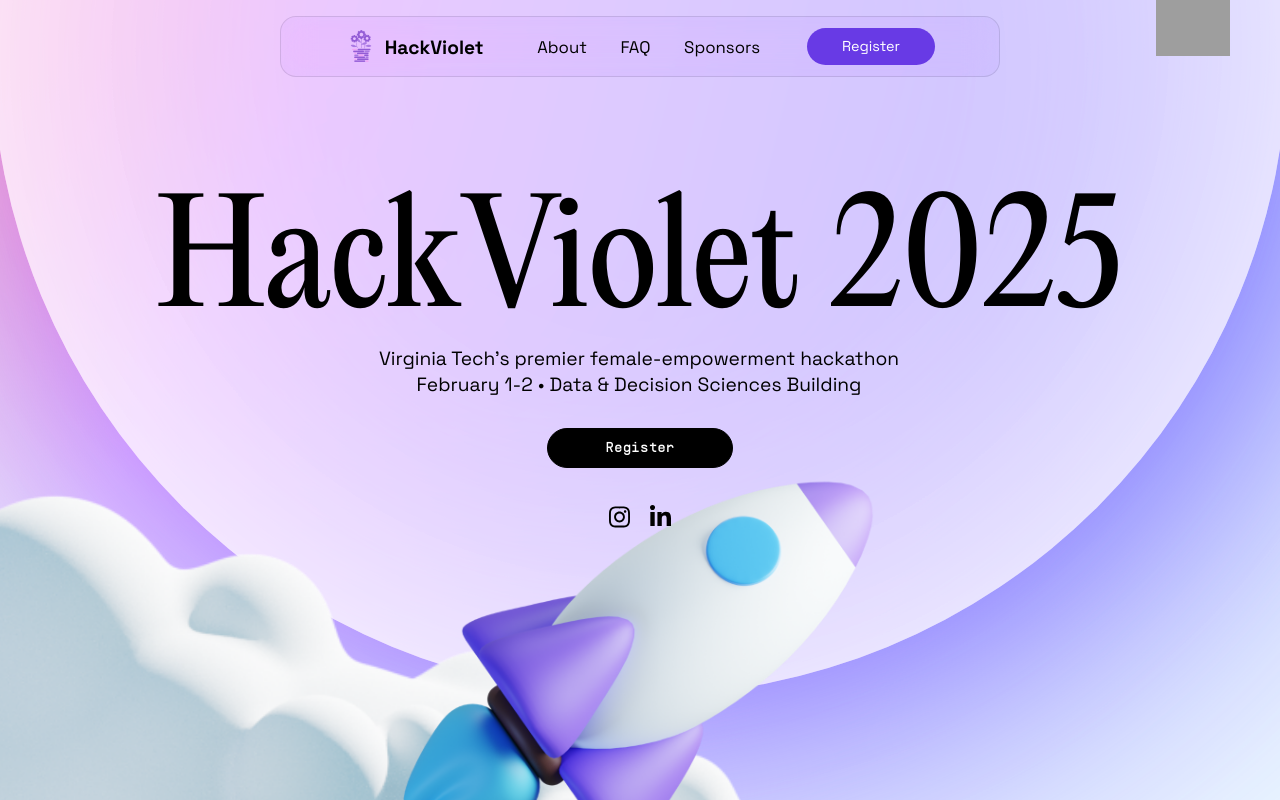
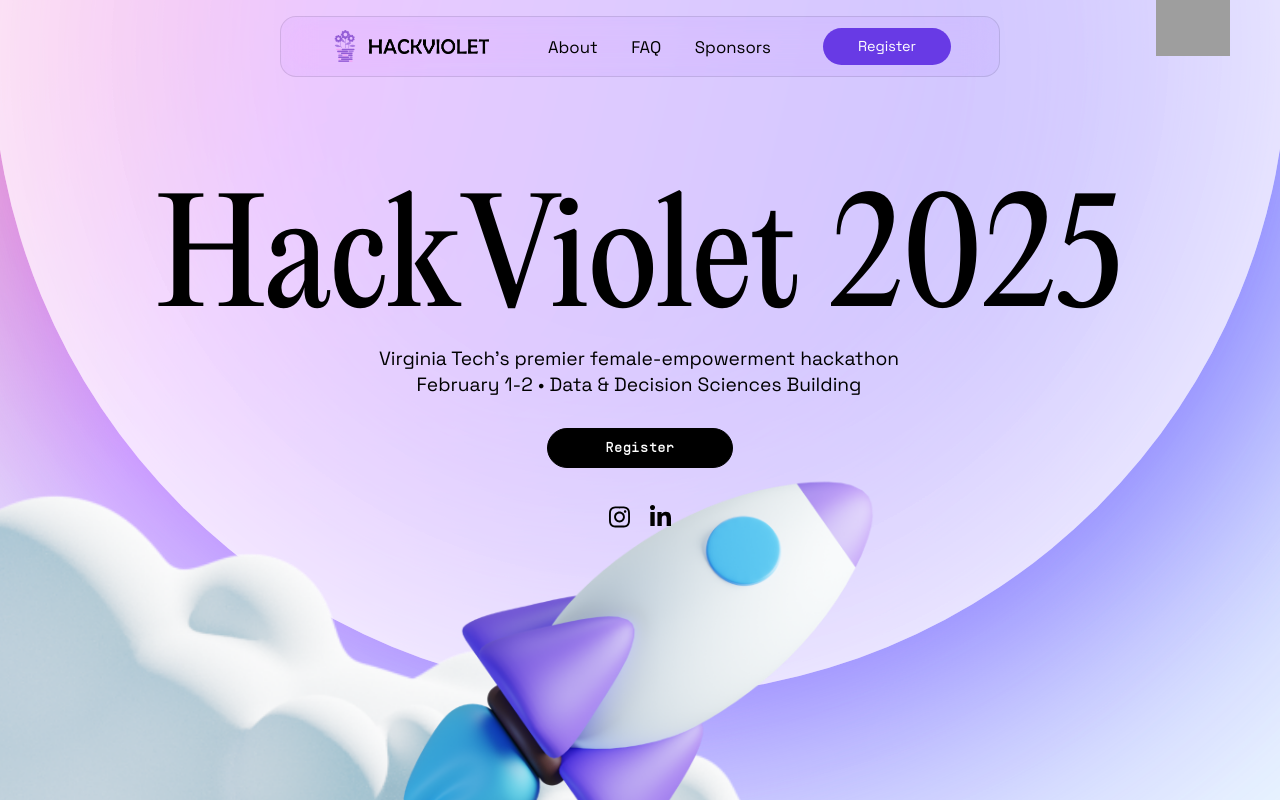
Before and after one commit to Solarlake/hackviolet, a React (Create React App) app: page / in a window 1280 px wide. Shown: the top 800 px of the page. Built offline with nearby package versions, Linux system fonts and the light colour scheme; grey boxes are pictures that could not be loaded.

Commit message:
clicking hackviolet on navbar will now send you back to the top

```diff
--- a/src/component/Navigation.js
+++ b/src/component/Navigation.js
@@ -1,15 +1,17 @@
 import React from "react";
 import "../style/Navigation.scss";
 import Logo from "../asset/image/logo.png";
+import LogoText from "../asset/image/hackviolet_text.png";
 
 const Navigation = () => {
     return (
         <div className="navigation">
             <div className="bar">
                 <div className="logo">
-                    <a href="/">
-                        <img src={Logo} alt="HackViolet 2025 Logo" />
-                        <p>HackViolet</p>
+                    <a href="#landing">
+                        <img className="icon" src={Logo} alt="HackViolet 2025 Logo" />
+                        <img className="text" src={LogoText} alt="HackViolet 2025 Text" />
+                        {/* <p>HackViolet</p> */}
                     </a>
                 </div>
                 <div className="links">
--- a/src/style/Navigation.scss
+++ b/src/style/Navigation.scss
@@ -14,7 +14,7 @@
 
         height: 3.8em;
         width: 100%;
-        padding: 0 4em;
+        padding: 0 3em;
         border-radius: 1em;
         border: 1px solid #0000001A;
         backdrop-filter: blur(16px) saturate(120%);
@@ -32,8 +32,13 @@
                 align-items: center;
                 padding: 0.6em 0;
 
-                img {
+                .icon {
                     width: 2em;
+                }
+
+                .text {
+                    width: 8em;
+                    padding-left: 0.5em;
                 }
 
                 p {
```
